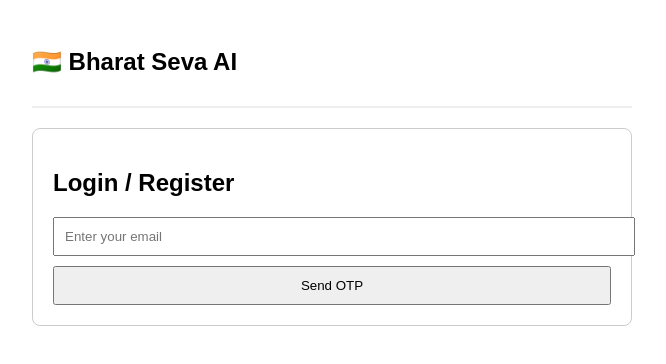
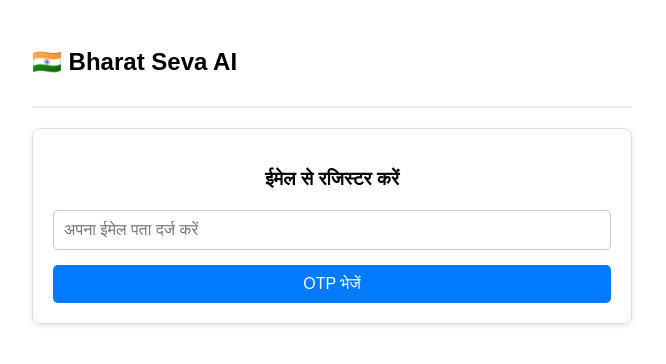
Before and after one commit to sannikumar91898-bot/bharat-seva-sarkari-yojana-ai-, a React app in the folder frontend/: page / in a window 1280 px wide. Shown: the top 364 px of the page, without its empty margins (308-974 px from the left). Built offline with nearby package versions, Linux system fonts and the light colour scheme; the HTML template or start-up script is replaced by a standard one.

Commit message:
Update RegisterForm.jsx

```diff
--- a/frontend/src/RegisterForm.jsx
+++ b/frontend/src/RegisterForm.jsx
@@ -6,58 +6,92 @@ const API = import.meta.env.VITE_API_URL;
 export default function RegisterForm({ onVerified }) {
   const [email, setEmail] = useState("");
   const [otp, setOtp] = useState("");
-  const [step, setStep] = useState("email");
+  const [step, setStep] = useState("email"); // 'email' या 'otp'
   const [message, setMessage] = useState("");
   const [loading, setLoading] = useState(false);
 
+  // Step 1: OTP भेजने का फंक्शन
   const handleSendOTP = async (e) => {
     e.preventDefault();
-    setLoading(true); setMessage("");
+    setLoading(true);
+    setMessage("");
+
     try {
       const res = await axios.post(`${API}/api/auth/send-otp`, { email });
-      setStep("otp"); setMessage(res.data.message);
+      setStep("otp");
+      setMessage(res.data.message);
     } catch (err) {
-      setMessage(err.response?.data?.message || "Error sending OTP");
-    } finally { setLoading(false); }
+      setMessage(err.response?.data?.message || "OTP भेजने में समस्या आई।");
+    } finally {
+      setLoading(false);
+    }
   };
 
+  // Step 2: OTP वेरिफाई करने का फंक्शन
   const handleVerifyOTP = async (e) => {
     e.preventDefault();
-    setLoading(true); setMessage("");
+    setLoading(true);
+    setMessage("");
+
     try {
       const res = await axios.post(`${API}/api/auth/verify-otp`, { email, otp });
+
+      // टोकन सेव करें और अगले पेज (SchemeFinder) पर भेजें
       localStorage.setItem("authToken", res.data.token);
       onVerified();
+
     } catch (err) {
-      setMessage(err.response?.data?.message || "Invalid OTP");
-    } finally { setLoading(false); }
+      setMessage(err.response?.data?.message || "गलत OTP! कृपया दोबारा प्रयास करें।");
+    } finally {
+      setLoading(false);
+    }
   };
 
   return (
-    <div style={{ border: "1px solid #ccc", padding: "20px", borderRadius: "8px" }}>
-      <h2>{step === "email" ? "Login / Register" : "Verify Email"}</h2>
+    <div style={{ border: "1px solid #ddd", padding: "20px", borderRadius: "8px", boxShadow: "0 2px 5px rgba(0,0,0,0.1)" }}>
+      <h3 style={{ textAlign: "center", marginBottom: "20px" }}>
+        {step === "email" ? "ईमेल से रजिस्टर करें" : "ईमेल वेरिफाई करें"}
+      </h3>
 
       {step === "email" ? (
-        <form onSubmit={handleSendOTP}>
-          <input type="email" placeholder="Enter your email" value={email}
-                 onChange={(e) => setEmail(e.target.value)} required
-                 style={{ width: "100%", padding: "10px", marginBottom: "10px" }} />
-          <button type="submit" disabled={loading} style={{ width: "100%", padding: "10px" }}>
-            {loading ? "Sending..." : "Send OTP"}
+        <form onSubmit={handleSendOTP} style={{ display: "flex", flexDirection: "column", gap: "15px" }}>
+          <input
+            type="email"
+            placeholder="अपना ईमेल पता दर्ज करें"
+            value={email}
+            onChange={(e) => setEmail(e.target.value)}
+            required
+            style={{ padding: "10px", fontSize: "16px", borderRadius: "5px", border: "1px solid #ccc" }}
+          />
+          <button type="submit" disabled={loading} style={{ padding: "10px", fontSize: "16px", background: "#007bff", color: "white", border: "none", borderRadius: "5px", cursor: loading ? "not-allowed" : "pointer" }}>
+            {loading ? "भेज रहे हैं..." : "OTP भेजें"}
           </button>
         </form>
       ) : (
-        <form onSubmit={handleVerifyOTP}>
-          <p>OTP sent to: <b>{email}</b></p>
-          <input type="text" placeholder="Enter 6-digit OTP" maxLength={6} value={otp}
-                 onChange={(e) => setOtp(e.target.value)} required
-                 style={{ width: "100%", padding: "10px", marginBottom: "10px" }} />
-          <button type="submit" disabled={loading || otp.length !== 6} style={{ width: "100%", padding: "10px" }}>
-            {loading ? "Verifying..." : "Verify & Login"}
+        <form onSubmit={handleVerifyOTP} style={{ display: "flex", flexDirection: "column", gap: "15px" }}>
+          <p style={{ margin: 0, fontSize: "14px", color: "#555" }}>
+            OTP भेजा गया है: <b>{email}</b>
+          </p>
+          <input
+            type="text"
+            placeholder="6-अंकों का OTP दर्ज करें"
+            maxLength={6}
+            value={otp}
+            onChange={(e) => setOtp(e.target.value.replace(/\D/g, ""))}
+            required
+            style={{ padding: "10px", fontSize: "18px", letterSpacing: "5px", textAlign: "center", borderRadius: "5px", border: "1px solid #ccc" }}
+          />
+          <button type="submit" disabled={loading || otp.length !== 6} style={{ padding: "10px", fontSize: "16px", background: "#28a745", color: "white", border: "none", borderRadius: "5px", cursor: (loading || otp.length !== 6) ? "not-allowed" : "pointer" }}>
+            {loading ? "वेरिफाई हो रहा है..." : "वेरिफाई करें"}
+          </button>
+
+          <button type="button" onClick={() => { setStep("email"); setOtp(""); setMessage(""); }} style={{ background: "none", border: "none", color: "#007bff", cursor: "pointer", textDecoration: "underline" }}>
+            ईमेल बदलें
           </button>
         </form>
       )}
-      {message && <p style={{ color: "blue", marginTop: "10px" }}>{message}</p>}
+
+      {message && <p style={{ marginTop: "15px", color: "red", textAlign: "center" }}>{message}</p>}
     </div>
   );
 }
```
